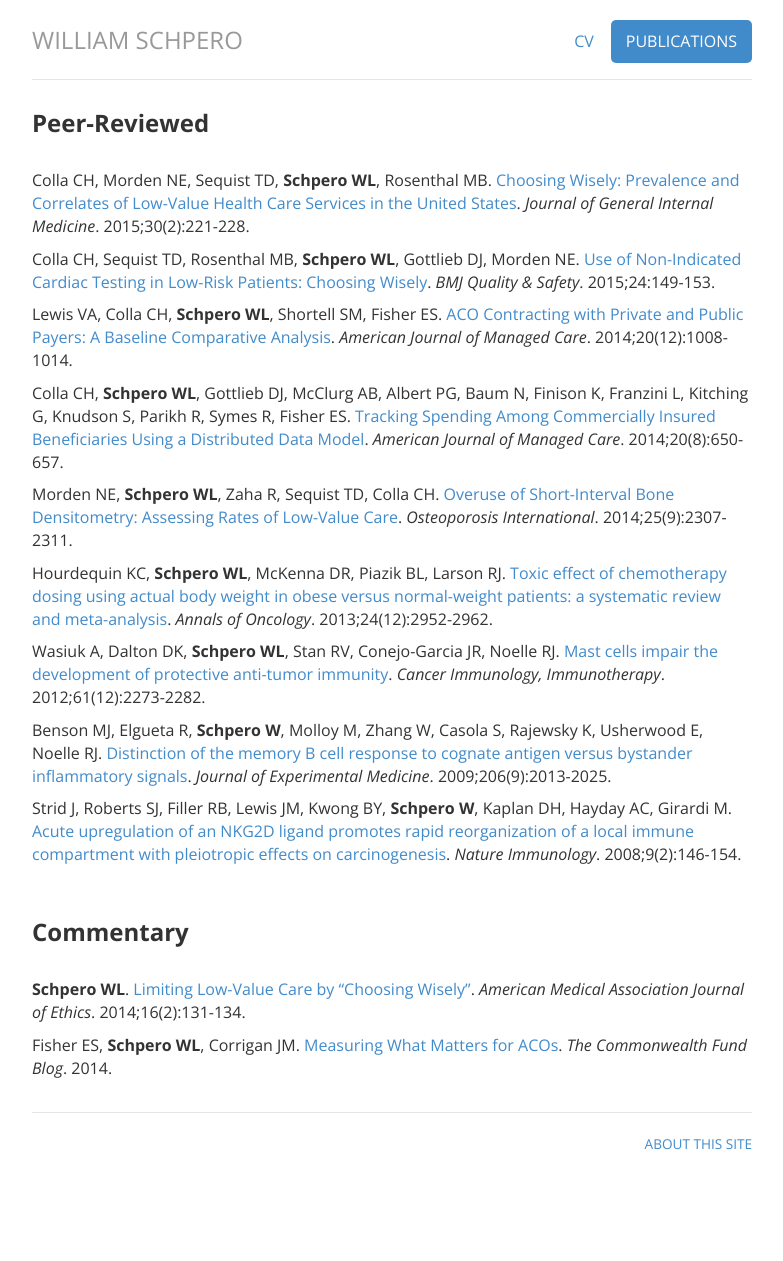
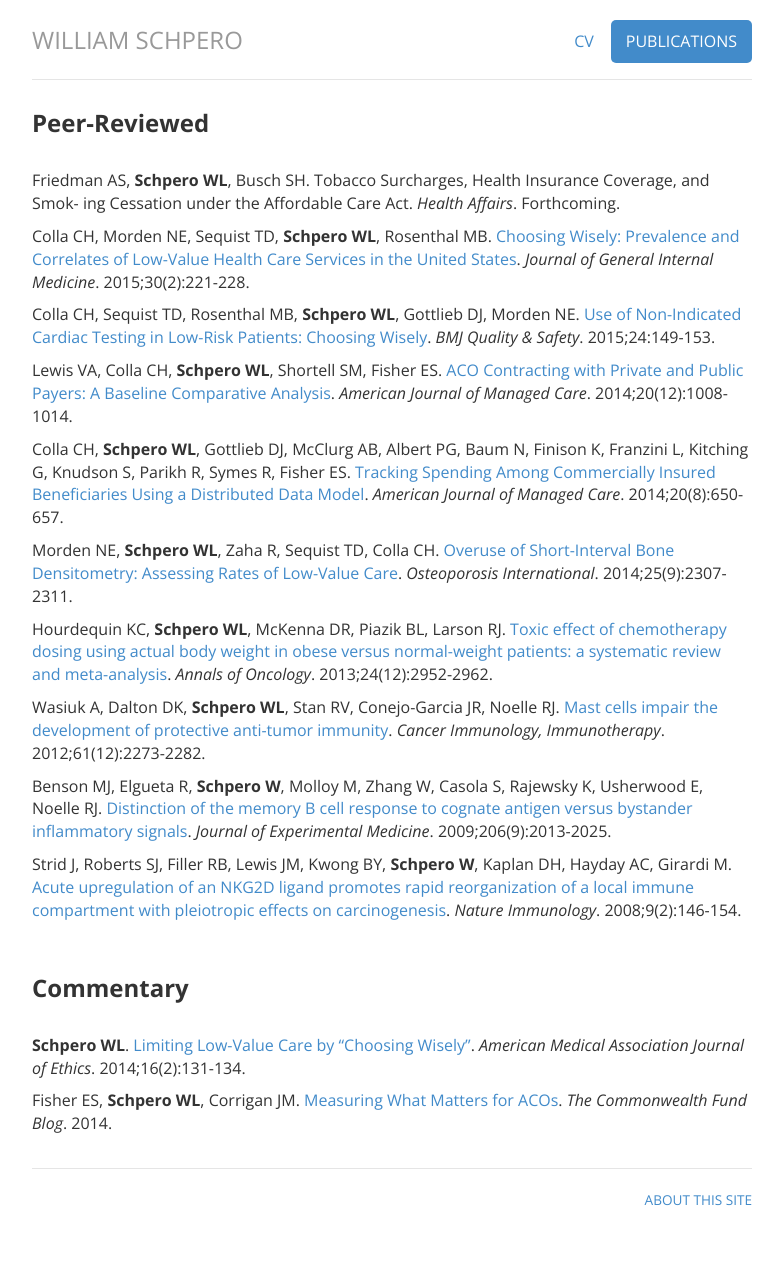
Before and after one commit to wschpero/wschpero.github.io, a Jekyll site: the page built from publications/index.html, in a window 1280 px wide. Shown: the whole page, without its empty margins (248-1031 px from the left). Built offline with Jekyll 4.4.1, drawn with Linux system fonts in a browser that asks for light colours; before the commit the page ends 1205 px from its top, so only the background shows below that.

Commit message:
Update with new pub

```diff
--- a/publications/index.html
+++ b/publications/index.html
@@ -7,6 +7,8 @@ publications: active
 
 <h3><b>Peer-Reviewed</b></h3>
 <br>
+<p>Friedman AS, <b>Schpero WL</b>, Busch SH. Tobacco Surcharges, Health Insurance Coverage, and Smok- ing Cessation under the Affordable Care Act. <i>Health Affairs</i>. Forthcoming.</p>
+
 <p>Colla CH, Morden NE, Sequist TD, <b>Schpero WL</b>, Rosenthal MB. <a href="http://www.ncbi.nlm.nih.gov/pubmed/25373832" target="_blank">Choosing Wisely: Prevalence and Correlates of Low-Value Health Care Services in the United States</a>. <i>Journal of General Internal Medicine</i>. 2015;30(2):221-228.</p>
 
 <p>Colla CH, Sequist TD, Rosenthal MB, <b>Schpero WL</b>, Gottlieb DJ, Morden NE. <a href="http://www.ncbi.nlm.nih.gov/pubmed/25096264" target="_blank">Use of Non-Indicated Cardiac Testing in Low-Risk Patients: Choosing Wisely</a>. <i>BMJ Quality & Safety</i>. 2015;24:149-153.</p>
```
Also changed, not shown: 1 other file.
